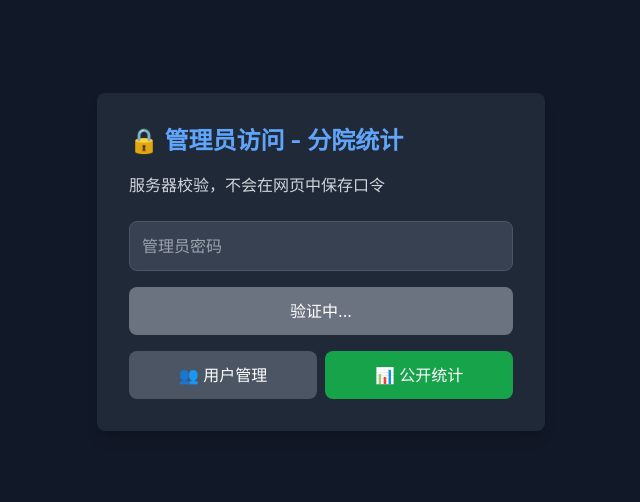
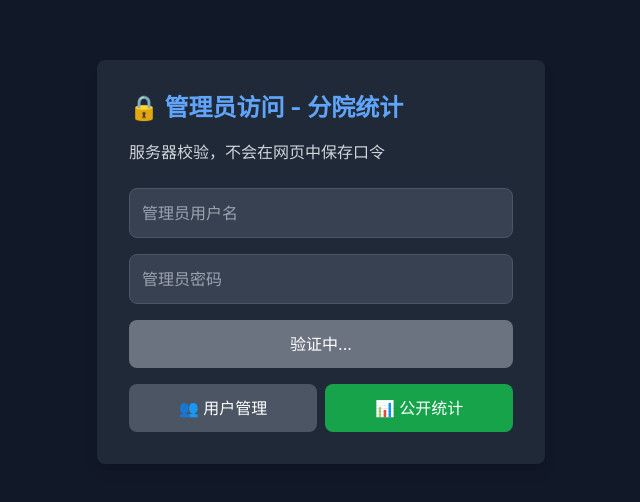
Before and after one commit to MRGOH09/PWAdavid, a Next.js app: page /admin-branch-stats in a window 1280 px wide. Shown: the part 138-640 px from the top of the page, without its empty margins (319-959 px from the left). Built offline with nearby package versions, Linux system fonts and the light colour scheme.

Commit message:
feat(admin-login): support username+password (defaults DAVID/Abcd1234 or ADMIN_USERNAME/ADMIN_PASSWORD); keep server-side validation only

```diff
--- a/pages/admin-branch-stats.js
+++ b/pages/admin-branch-stats.js
@@ -6,6 +6,7 @@ export default function AdminBranchStats() {
   const [isLoading, setIsLoading] = useState(true)
   const [lastUpdate, setLastUpdate] = useState(null)
   const [isAuthenticated, setIsAuthenticated] = useState(false)
+  const [username, setUsername] = useState('')
   const [password, setPassword] = useState('')
   const [logs, setLogs] = useState([])
 
@@ -20,7 +21,7 @@ export default function AdminBranchStats() {
       const r = await fetch('/api/admin/session', {
         method: 'POST',
         headers: { 'Content-Type': 'application/json' },
-        body: JSON.stringify({ action: 'login', password })
+        body: JSON.stringify({ action: 'login', username, password })
       })
       if (!r.ok) {
         addLog('❌ 登录失败', 'error')
@@ -91,6 +92,13 @@ export default function AdminBranchStats() {
             <p className="text-gray-300 mb-6">服务器校验，不会在网页中保存口令</p>
 
             <div className="space-y-4">
+              <input
+                type="text"
+                value={username}
+                onChange={(e) => setUsername(e.target.value)}
+                placeholder="管理员用户名"
+                className="w-full p-3 bg-gray-700 text-white rounded-lg border border-gray-600 focus:border-blue-500 focus:outline-none"
+              />
               <input
                 type="password"
                 value={password}
--- a/pages/api/admin/session.js
+++ b/pages/api/admin/session.js
@@ -14,10 +14,11 @@ export default async function handler(req, res) {
 
   try {
     if (action === 'login') {
-      const { password } = req.body || {}
-      const expected = process.env.ADMIN_PORTAL_PASSWORD
-      if (!expected) return res.status(500).json({ error: 'Admin password not configured' })
-      if (!password || password !== expected) return res.status(401).json({ error: 'Invalid password' })
+      const { username, password } = req.body || {}
+      const expectedUser = process.env.ADMIN_USERNAME || 'DAVID'
+      const expectedPass = process.env.ADMIN_PASSWORD || process.env.ADMIN_PORTAL_PASSWORD || 'Abcd1234'
+      if (!username || !password) return res.status(400).json({ error: 'username and password required' })
+      if (username !== expectedUser || password !== expectedPass) return res.status(401).json({ error: 'Invalid credentials' })
       setAdminCookie(res)
       return res.status(200).json({ ok: true })
     }
```
